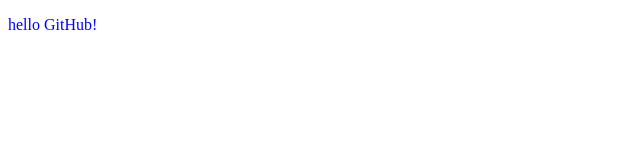
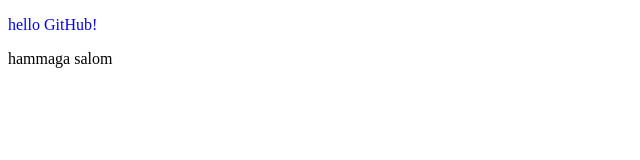
Before and after one commit to crazyysasha/18-lesson, a plain HTML site: page index.html in a window 1280 px wide. Shown: the full height of the page, 0-640 px from the left. Drawn offline with Linux system fonts and the light colour scheme.

Commit message:
hammaga salom berdik

```diff
--- a/index.html
+++ b/index.html
@@ -11,6 +11,7 @@
 
 <body>
     <p class="hello-text">hello GitHub!</p>
+    <p>hammaga salom</p>
 </body>
 
 </html>
```
